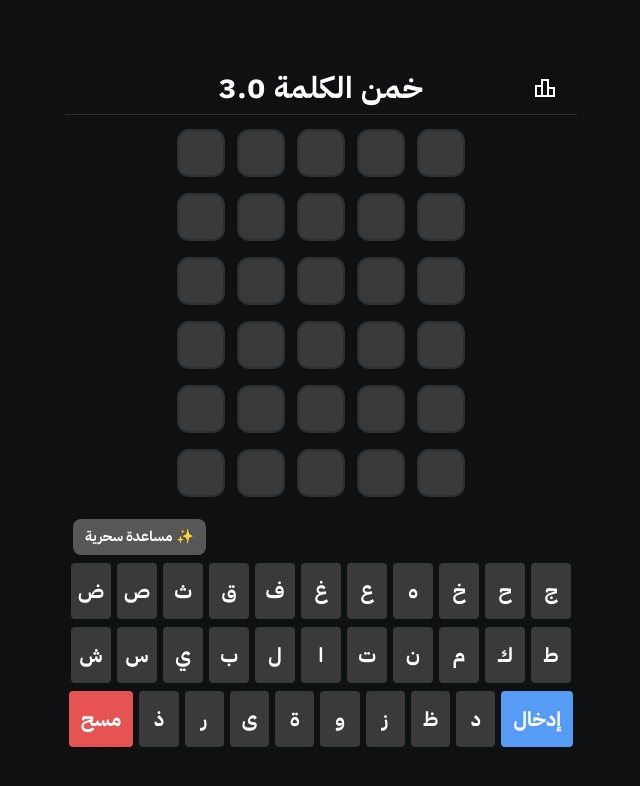
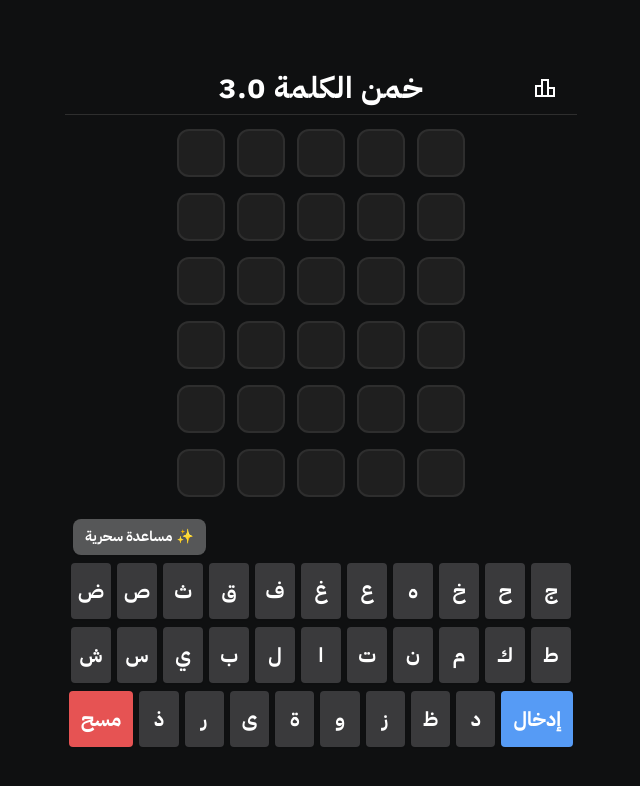
Before and after one commit to kaledh4/GAME_WORD, a React (Create React App) app: page / in a window 1280 px wide. Shown: the top 786 px of the page, without its empty margins (319-959 px from the left). Built offline with nearby package versions, Linux system fonts and the light colour scheme.

Commit message:
Update colors to exact specifications with gray text for absent letters

```diff
--- a/src/components/Letter.tsx
+++ b/src/components/Letter.tsx
@@ -26,7 +26,7 @@ const LetterComponent = ({ letter, bgColor }: Props) => {
     : "border-none shadow-lg";
 
   // Text color
-  const textColor = "text-white";
+  const textColor = animateBgColor === "bg-tile-absent" ? "text-[#9A9A9A]" : "text-white";
 
   useEffect(() => {
     if (bgColor !== letterInitial) {
--- a/tailwind.config.js
+++ b/tailwind.config.js
@@ -7,12 +7,12 @@ module.exports = {
         'key-bg': '#3a3a3c', // Keyboard background - darker for better contrast
         'key-enter': '#569bf5', // Accent blue for Enter key
         'key-delete': '#e65353', // Accent red for delete key
-        'tile-empty': '#3a3a3a', // Empty tile background (darker)
-        'tile-border': '#2e2e2e', // Empty tile border
+        'tile-empty': '#1F1F1F', // Empty tile background
+        'tile-border': '#2E2E2E', // Empty tile border
         'tile-active': '#565758',
-        'tile-correct': '#1e7f5c', // Correct (green)
-        'tile-present': '#9e7c19', // Present (yellow)
-        'tile-absent': '#3a3a3a', // Absent (gray) - darker for wrong letters
+        'tile-correct': '#1E7F5C', // Correct (green)
+        'tile-present': '#9E7C19', // Present (yellow)
+        'tile-absent': '#3A3A3A', // Absent (gray)
       },
       fontFamily: {
         sans: ['IBM Plex Sans Arabic', 'system-ui', 'sans-serif'],
```
